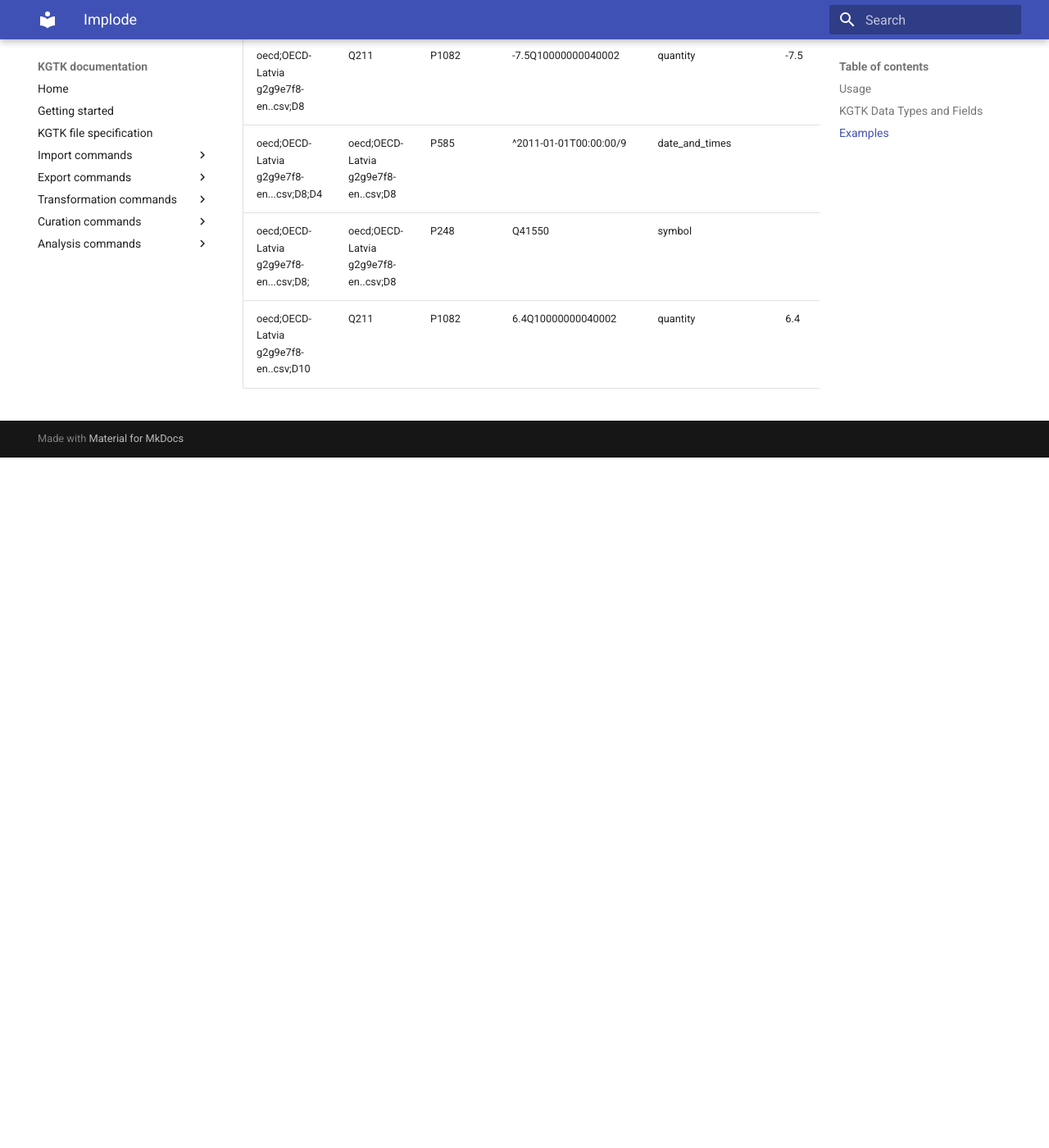
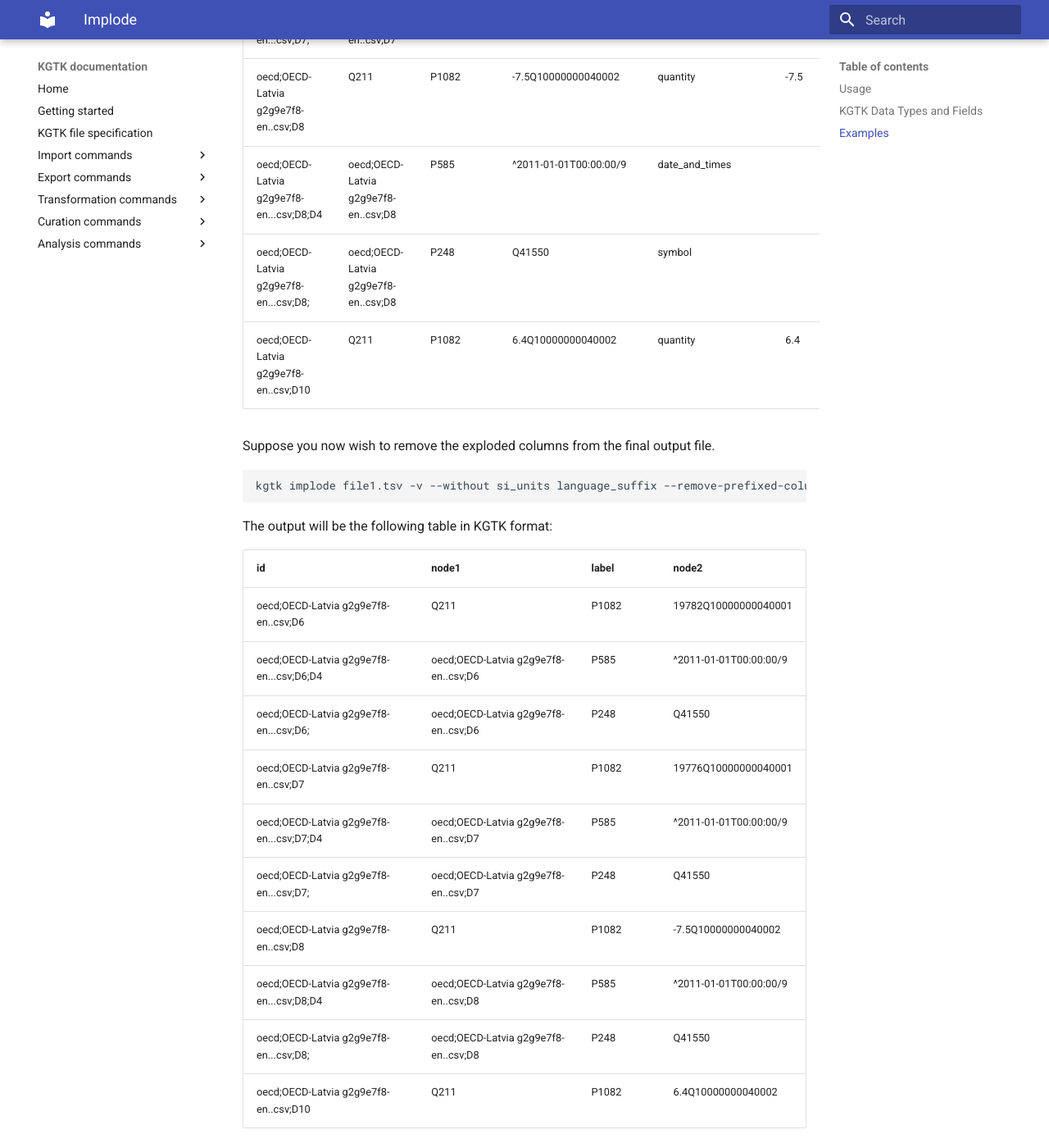
Before and after one commit to usc-isi-i2/kgtk, an MkDocs documentation site: the page built from docs/transform/implode.md, in a window 1280 px wide and 1400 px high, scrolled down 8505 px. Shown: the whole window at 82% size. Built offline with MkDocs 1.6.1 and Material for MkDocs 9.7.7, drawn with Linux system fonts in a browser that asks for light colours; before the commit the page ends 9063 px from its top, so only the background shows below that; some of the changed text lies outside the part shown.

Commit message:
Documentation improvement.

````diff
--- a/docs/transform/implode.md
+++ b/docs/transform/implode.md
@@ -170,9 +170,9 @@ The output will be the following table in KGTK format:
 | john | lqstring-with-escaped-prime-and-quote | 'Joh\'\"n'@en | language_qualified_string | True | 0 |  |  |  |  |  | "Joh\'\"n" | en |  |  |  |  |  |  |  | 'Joh\'\"n'@en |
 | john | lqstring-with-triple-double-quotes | 'John'@en | language_qualified_string | True | 0 |  |  |  |  |  | """John""" | en |  |  |  |  |  |  |  | 'John'@en |
 
-A new `node` column has been created with the imploded data.  the
+A new `node2` column has been created with the imploded data.  The
 `--mode=NONE` option was required because the input file did not have a
-`node2` column.
+`node2` column, and thus was not a valid KGTK edge file.
 
 Suppose that `file1.tsv` contains the following table in KGTK format.
 
@@ -213,3 +213,25 @@ The output will be the following table in KGTK format:
 | oecd;OECD-Latvia g2g9e7f8-en...csv;D8;D4 | oecd;OECD-Latvia g2g9e7f8-en..csv;D8 | P585 | ^2011-01-01T00:00:00/9 | date_and_times |  |  |  |  | 2011-01-01T00:00:00 | 9 | Q1985727 |  |  |  |  |  |  |
 | oecd;OECD-Latvia g2g9e7f8-en...csv;D8; | oecd;OECD-Latvia g2g9e7f8-en..csv;D8 | P248 | Q41550 | symbol |  |  |  |  |  |  |  |  | Q41550 |  |  |  |  |
 | oecd;OECD-Latvia g2g9e7f8-en..csv;D10 | Q211 | P1082 | 6.4Q10000000040002 | quantity | 6.4 |  |  | Q10000000040002 |  |  |  |  |  |  |  |  |  |
+
+
+Suppose you now wish to remove the exploded columns from the final output file.
+
+```bash
+kgtk implode file1.tsv -v --without si_units language_suffix --remove-prefixed-columns
+```
+
+The output will be the following table in KGTK format:
+
+| id | node1 | label | node2 |
+| -- | -- | -- | -- |
+| oecd;OECD-Latvia g2g9e7f8-en..csv;D6 | Q211 | P1082 | 19782Q10000000040001 |
+| oecd;OECD-Latvia g2g9e7f8-en...csv;D6;D4 | oecd;OECD-Latvia g2g9e7f8-en..csv;D6 | P585 | ^2011-01-01T00:00:00/9 |
+| oecd;OECD-Latvia g2g9e7f8-en...csv;D6; | oecd;OECD-Latvia g2g9e7f8-en..csv;D6 | P248 | Q41550 |
+| oecd;OECD-Latvia g2g9e7f8-en..csv;D7 | Q211 | P1082 | 19776Q10000000040001 |
+| oecd;OECD-Latvia g2g9e7f8-en...csv;D7;D4 | oecd;OECD-Latvia g2g9e7f8-en..csv;D7 | P585 | ^2011-01-01T00:00:00/9 |
+| oecd;OECD-Latvia g2g9e7f8-en...csv;D7; | oecd;OECD-Latvia g2g9e7f8-en..csv;D7 | P248 | Q41550 |
+| oecd;OECD-Latvia g2g9e7f8-en..csv;D8 | Q211 | P1082 | -7.5Q10000000040002 |
+| oecd;OECD-Latvia g2g9e7f8-en...csv;D8;D4 | oecd;OECD-Latvia g2g9e7f8-en..csv;D8 | P585 | ^2011-01-01T00:00:00/9 |
+| oecd;OECD-Latvia g2g9e7f8-en...csv;D8; | oecd;OECD-Latvia g2g9e7f8-en..csv;D8 | P248 | Q41550 |
+| oecd;OECD-Latvia g2g9e7f8-en..csv;D10 | Q211 | P1082 | 6.4Q10000000040002 |
````
Also changed, not shown: other parts of docs/transform/implode.md (+1 -1 lines).
